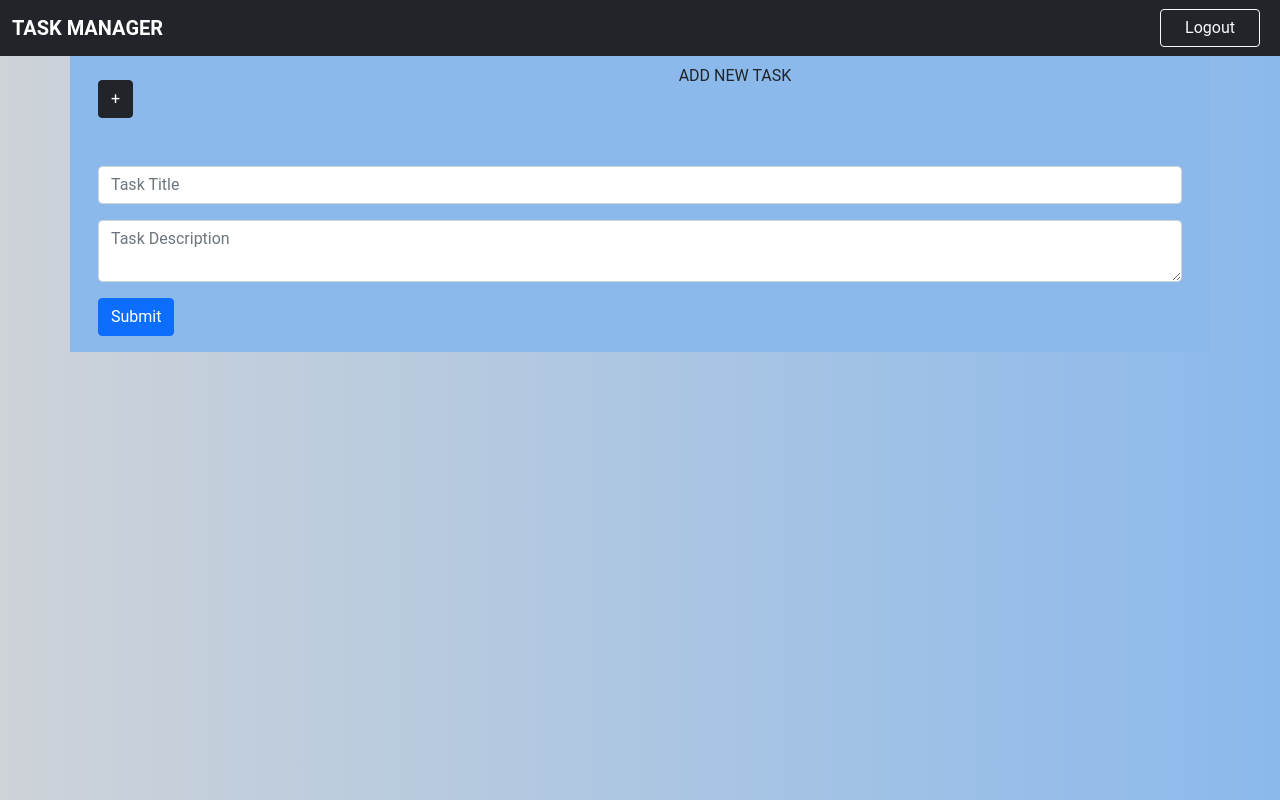
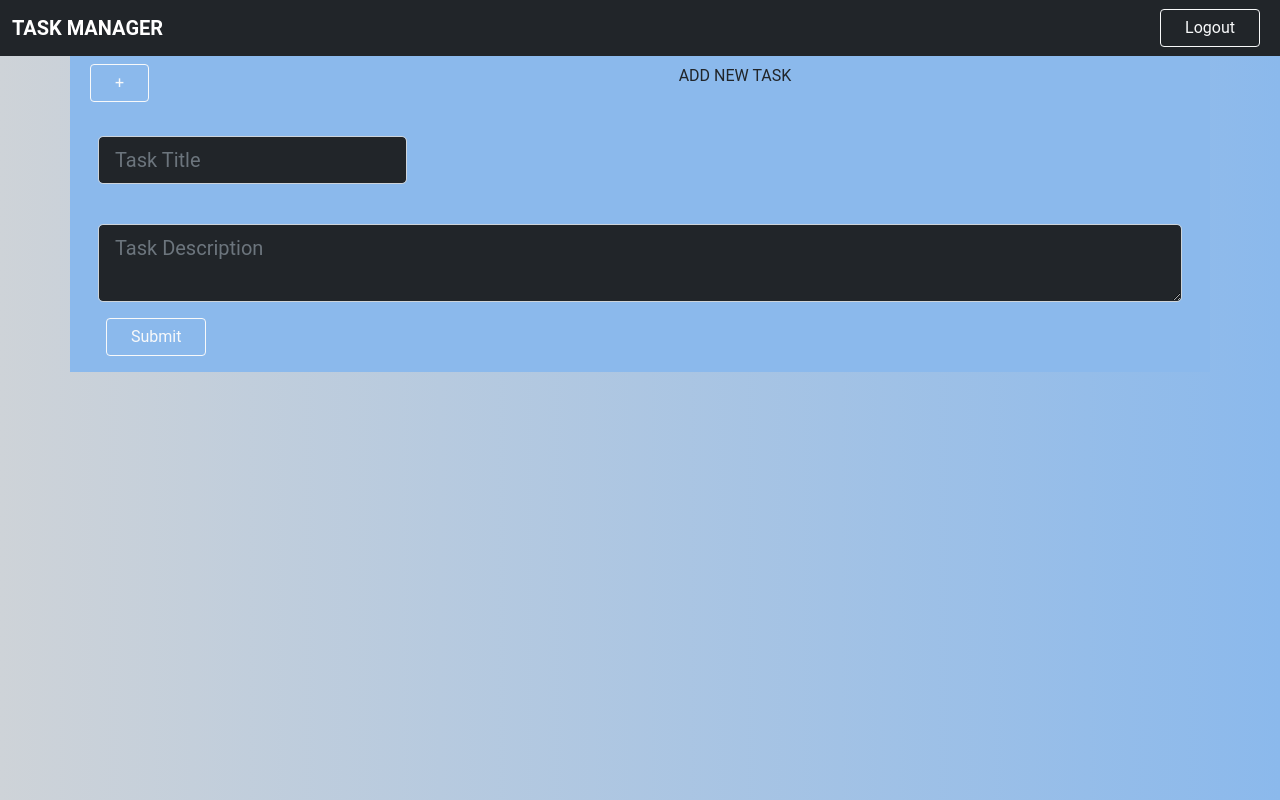
Before and after one commit to VictoriaShyika/task_manager, a React (Create React App) app in the folder client/: page /home in a window 1280 px wide. Built offline with nearby package versions, Linux system fonts and the light colour scheme; sample sign-in values are in the browser's storage.

Commit message:
Task_Adding: Added components

```diff
--- a/client/src/components/TasksPage.js
+++ b/client/src/components/TasksPage.js
@@ -1,42 +1,32 @@
 import React from "react";
+import Button from "./UI/Button";
+import Input from "./UI/Input";
+import Textarea from "./UI/Textarea";
 
 const TasksPage = () => {
   return (
-    <div className="container" style={{background: "rgb(139, 185, 236)"}}>
-
+    <div className="container" style={{ background: "rgb(139, 185, 236)" }}>
       <div className="py-3 rounded">
         <div className="row">
           <div className="col-md-2">
-            <button className="btn btn-dark m-3">+</button>
+            <Button className="btn btn-dark m-3">+</Button>
           </div>
           <div className="col-md-10">
-          <p className=" text-center text-uppercase">
-              Add new task
-            </p>
+            <p className=" text-center text-uppercase">Add new task</p>
           </div>
         </div>
       </div>
 
-      <form  className="m-3">
-            <div className="input-group mb-3">
-              <input
-                type="text"
-                className="form-control"
-                placeholder="Task Title"
-              />
-            </div>
+      <form className="m-3">
+        <div className="input-group mb-3">
+          <Input type="text" placeholder="Task Title" />
+        </div>
 
-            <div className="input-group mb-3">
-              <textarea
-                type="text"
-                className="form-control"
-                placeholder="Task Description"
-              />
-            </div>
-            <button type="submit" className="btn btn-primary">
-              Submit
-            </button>
-          </form>
+        <div className="input-group mb-3">
+          <Textarea type="textarea" placeholder="Task Description" />
+        </div>
+        <Button type="submit">Submit</Button>
+      </form>
     </div>
   );
 };
--- /dev/null
+++ b/client/src/components/UI/Textarea.js
@@ -0,0 +1,4 @@
+const Textarea = (props) => {
+    return <textarea className="form-control form-control-lg bg-dark text-white" {...props} />;
+  };
+  export default Textarea;
```
